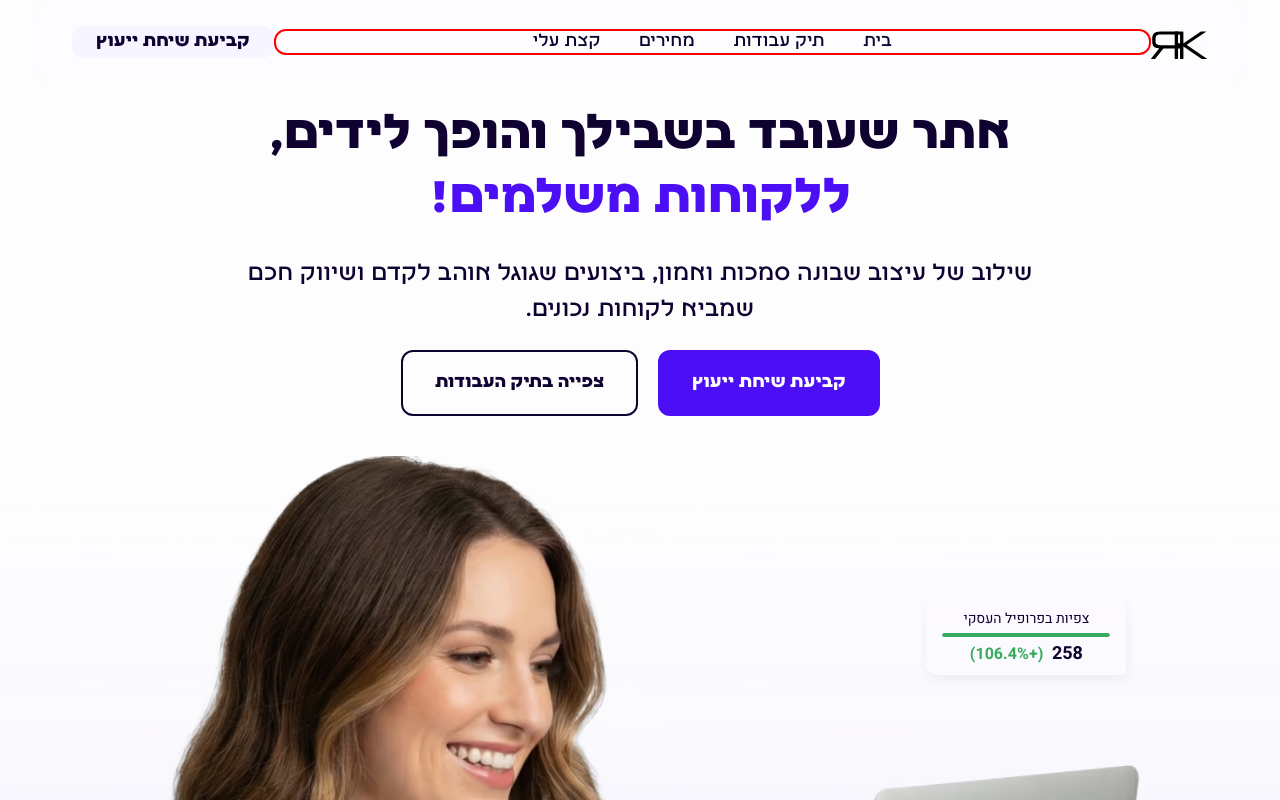
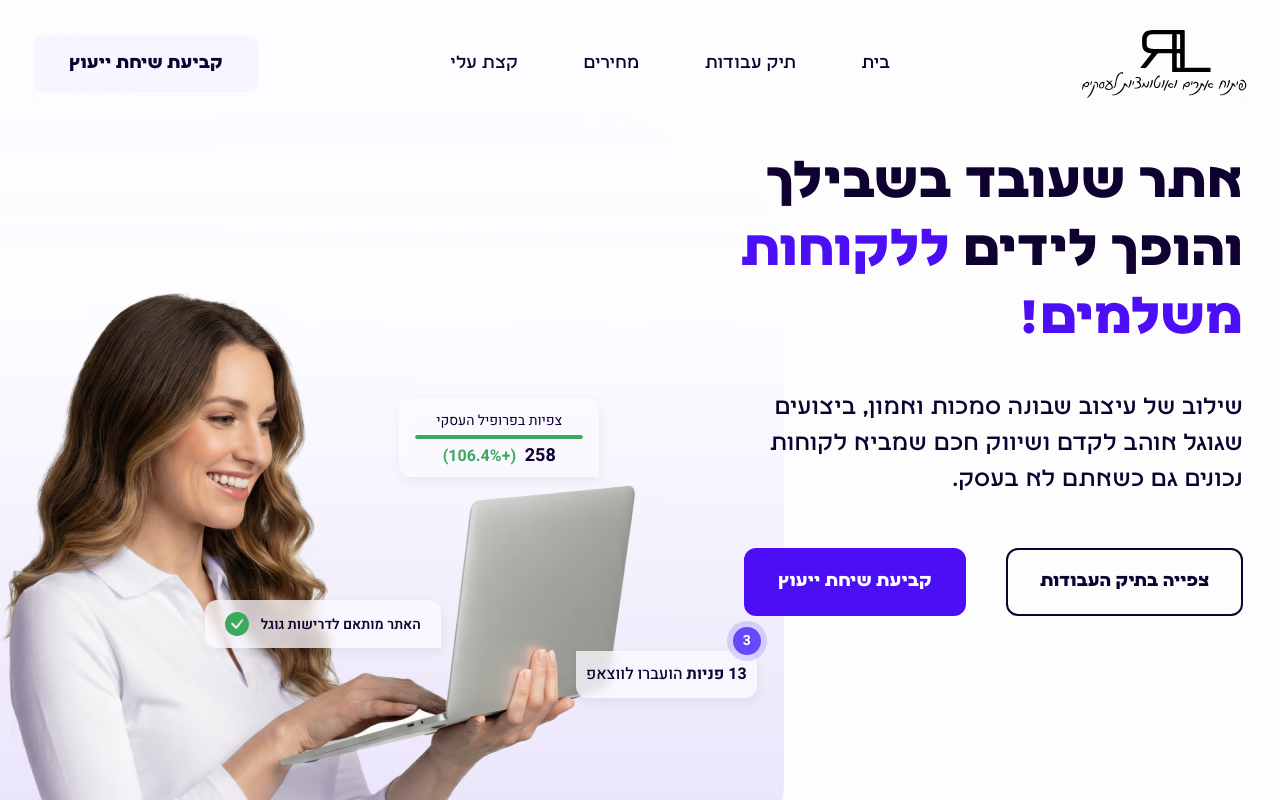
Before and after one commit to RuthKijner/ruth_website_developer, a plain HTML site: page frontend/public/index.html in a window 1280 px wide. Shown: the top 800 px of the page. Drawn offline with Linux system fonts and the light colour scheme.

Commit message:
Adjusting Hero section for desktop

```diff
--- a/frontend/public/index.html
+++ b/frontend/public/index.html
@@ -9,11 +9,23 @@
 <body>
     <header class="site-header">
         <div class="container header-inner">
-                <a href="/" class="logo" aria-label="Home - RK Design">
-                    <svg width="57" height="60" viewBox="0 -7 57 60" fill="none" xmlns="http://www.w3.org/2000/svg">
-                    <path d="M31.7749 42C32.1909 42 32.3989 41.792 32.3989 41.376V15.024C32.3989 14.608 32.1909 14.4 31.7749 14.4H9.45487C6.19087 14.4 3.99887 15.072 2.87887 16.416C1.75887 17.728 1.19887 19.392 1.19887 21.408V24.24C1.19887 25.744 1.39087 26.96 1.77487 27.888C2.12687 28.816 2.76687 29.568 3.69487 30.144C4.62287 30.688 5.93487 31.056 7.63087 31.248C8.04687 31.28 8.12687 31.456 7.87087 31.776L0.142874 41.52L-0.00112724 41.808C-0.00112724 41.936 0.126873 42 0.382874 42H3.45487C3.90287 42 4.23887 41.84 4.46287 41.52L12.1909 31.872C12.4149 31.552 12.7509 31.392 13.1989 31.392H28.4149C28.8309 31.392 29.0389 31.6 29.0389 32.016V41.376C29.0389 41.792 29.2469 42 29.6629 42H31.7749ZM11.3749 28.224C8.91087 28.224 7.16687 27.984 6.14287 27.504C5.08687 26.992 4.55887 26.08 4.55887 24.768V21.888C4.55887 20.416 4.92687 19.328 5.66287 18.624C6.36687 17.92 7.79087 17.568 9.93487 17.568H28.4149C28.8309 17.568 29.0389 17.776 29.0389 18.192V27.6C29.0389 28.016 28.8309 28.224 28.4149 28.224H11.3749Z" fill="black"/>
-                    <path d="M24.3189 42C23.9029 42 23.6949 41.792 23.6949 41.376V15.024C23.6949 14.608 23.9029 14.4 24.3189 14.4H26.4309C26.8469 14.4 27.0549 14.608 27.0549 15.024V25.632C27.0549 26.048 27.2629 26.256 27.6789 26.256H31.7589C32.1749 26.256 32.5589 26.144 32.9109 25.92L49.5189 14.736C49.8709 14.512 50.2549 14.4 50.6709 14.4H54.9909C55.4069 14.4 55.4389 14.512 55.0869 14.736L36.1749 27.504C35.9829 27.6 35.8869 27.712 35.8869 27.84C35.8869 27.904 35.9829 28.016 36.1749 28.176L55.9989 41.664C56.3509 41.888 56.3189 42 55.9029 42H51.4869C51.0709 42 50.6869 41.888 50.3349 41.664L32.8149 29.76C32.4629 29.536 32.0789 29.424 31.6629 29.424H27.6789C27.2629 29.424 27.0549 29.632 27.0549 30.048V41.376C27.0549 41.792 26.8469 42 26.4309 42H24.3189Z" fill="black"/>
-                    </svg>
+               <a href="/" class="logo" aria-label="דף הבית - רות קיז'נר">
+                    <picture>
+                        <source
+                            media="(min-width: 1101px)"
+                            srcset="../assets/svg/logo_desktop.svg"
+                            width="165"
+                            height="66"
+                        >
+
+                        <img
+                            src="../assets/svg/logo.svg"
+                            alt="רות קיז'נר - בניית אתרים ואוטומציה לעסקים"
+                            class="logo-img"
+                            width="57"
+                            height="60"
+                        >
+                    </picture>
                 </a>
 
                 <a href="#consultation" class="btn-secondary nav-cta">
@@ -50,15 +62,16 @@
 
     <main>
         <section class="hero-section" aria-labelledby="hero-title">
-
+            <div class="container hero-inner">
                 <div class="hero-content">
                     <h1 id="hero-title">
-                    אתר שעובד בשבילך והופך לידים,
+                        אתר שעובד בשבילך והופך לידים
                         <span class="highlight">ללקוחות משלמים!</span>
                     </h1>
 
                 <h4 class="hero-subtitle">
-                    שילוב של עיצוב שבונה סמכות ואמון, ביצועים שגוגל אוהב לקדם ושיווק חכם שמביא לקוחות נכונים.
+                        שילוב של עיצוב שבונה סמכות ואמון, ביצועים שגוגל אוהב לקדם ושיווק חכם שמביא לקוחות נכונים<span class="mobile-period">.</span>
+                        <span class="desktop-text"> גם כשאתם לא בעסק.</span>
                     </h4>
 
                     <div class="hero-buttons">
@@ -74,6 +87,14 @@
 
                 <div class="hero-visual">
                     <picture>
+                        <source
+                            media="(min-width: 1101px)"
+                            type="image/avif"
+                            srcset="../assets/img/avif/hero_section_desktop.avif"
+                            width="2252"
+                            height="2444"
+                        >
+
                         <source
                             media="(min-width: 744px)"
                             type="image/avif"
@@ -92,6 +113,11 @@
                             fetchpriority="high"
                         >
                     </picture>
+
+                    <div class="google-bubble bubble">
+                        <span>האתר מותאם לדרישות גוגל</span>
+                        <img src="../assets/svg/check_mark_bubble.svg" alt="" aria-hidden="true" width="24" height="24">
+                    </div>
 
                     <div class="bubble stats-bubble">
                         <span class="bubble-title">צפיות בפרופיל העסקי</span>
@@ -132,6 +158,7 @@
                             <div class="gauge-item">
                                 <div class="gauge-circle">0</div>
                                 <span class="gauge-label">SEO</span>
+                            </div>
                         </div>
                     </div>
                 </div>
--- a/frontend/public/styles.css
+++ b/frontend/public/styles.css
@@ -311,6 +311,15 @@ img {
   margin-inline: var(--margin-inline-mobile);
 }
 
+/* --- Copywriting Visibility (Mobile First) --- */
+.mobile-period {
+    display: inline;
+}
+
+.desktop-text {
+    display: none;
+}
+
 .hero-section {
   display: flex;
   flex-direction: column;
@@ -566,8 +575,8 @@ h1 {
 
 @media (min-height: 892px) {
     .performance-bubble {
-        /* Turn it back on */
         display: block;
+        border-radius: 0 1.2rem 1.2rem 1.2rem;
         z-index: 2;
         bottom: 6%;
         right: 15%;
@@ -1522,6 +1531,14 @@ position: relative;
         margin-inline:clamp(4rem, -38.00rem + 54.69vw, 18rem);
     }
 
+    .mobile-period {
+        display: none; /* Turns off the mid-sentence period */
+    }
+
+    .desktop-text {
+        display: inline; /* Reveals the rest of the sentence */
+    }
+
     h1 {
         font-size: var(--fs-h1-tablet);
         line-height: 1.28;
@@ -2035,23 +2052,24 @@ position: relative;
 ========================================= */
 @media (min-width: 1101px) {
 
-        /* =======================
+    /* =======================
         HEADER & NAVIGATION
     ==========================*/
 
 
-/* .header-inner {
-        border: 2px dashed blue;
-    }
-    .site-header {
+.header-inner {
+        /* border: 2px dashed blue; */
+        padding-top: 2rem;
+    }
+    /* .site-header {
         border: 2px solid red;
 
-    }
- */
+    } */
+
 
 
     .container{
-        padding-inline: 4rem;
+        padding-inline: 0.1rem;
     }
 
     /* Your HTML order is Logo -> CTA -> Nav.
@@ -2066,7 +2084,6 @@ position: relative;
     }
 
     .nav-cta { order: 1; }
-
     /* --- 2. Hide Mobile Elements --- */
     .menu-toggle {
         display: none;
@@ -2074,6 +2091,10 @@ position: relative;
 
     /* --- 3. Flatten the Navigation Container --- */
     .main-nav {
+        order: 2;
+        flex: 1; /* Pushes Logo and CTA to the edges */
+        display: flex;
+        justify-content: center; /* Keeps the link block dead-center in the header */
         position: static; /* Removes absolute positioning */
         height: auto;
 
@@ -2081,21 +2102,18 @@ position: relative;
         background-color: transparent;
         backdrop-filter: none;
         -webkit-backdrop-filter: none;
-
-        /* Force it to always be visible and ignore mobile JS animation states */
         opacity: 1;
         visibility: visible;
         transform: none;
-
-        border: 2px solid red
     }
 
     /* --- 4. Make the List Horizontal --- */
     .nav-list {
-        /* If your site is strictly LTR but you use Hebrew, row-reverse keeps 'בית' on the right */
         flex-direction: row;
-        gap: clamp(2rem, 3vw, 4rem); /* Responsive spacing between links */
-        max-width: none;
+        width: 100%;
+        max-width: 44rem;
+        justify-content: space-between;
+        gap:0;
     }
 
     /* --- 5. Desktop Typography --- */
@@ -2105,8 +2123,119 @@ position: relative;
     }
 
     .btn-secondary {
-        padding: 1.6rem 2.4rem; /* Often looks better slightly wider on desktop */
-    }
-
-
-}
+        padding: 2.8rem 3.6rem; /* Often looks better slightly wider on desktop */
+    }
+
+
+
+    /* ========================
+    HERO SECTION & BUBBLES
+    ===========================*/
+
+    .hero-section {
+        /* ⚠️ CRITICAL: This creates the boundaries for the absolute image */
+        position: relative;
+        flex-direction: row;
+        align-items: center;
+        justify-content: space-between;
+        min-height: 89vh;
+        padding-top: 0;
+
+        /* ⚠️ PREVENTS SCROLLING: Hides the part of the image that gets pushed off-screen */
+        overflow-x: hidden;
+        /* border: 2px solid red; */
+    }
+
+    .hero-content {
+        width: 50%;
+        text-align: right;
+        text-align: right;
+        /* border: 2px dashed blue; */
+        margin-top: -16rem;
+        margin-inline: 0;
+        padding-right: 3.6rem;
+    }
+
+    h1 {
+        font-size: 5.3rem;
+    }
+
+    .hero-subtitle {
+        padding-inline: 0 12rem ;
+        padding-block: 3.6rem 5rem ;
+    }
+
+    /* 2. Button Row Setup */
+    .hero-buttons {
+        display: flex;
+        justify-content: flex-end ;
+        flex-direction: row-reverse;
+        gap: 4rem;
+        margin: 0;
+    }
+
+    .btn-primary,
+    .btn-secondary-outline
+    { padding: 2.1rem 3.2rem }
+
+
+
+    .hero-visual {
+        position: absolute;
+        top: -30%; /* Pulls the image up under the header */
+        left: 16%;
+        transform: translateX(-50%);
+        width: 116rem;
+        z-index: -3;
+        /* border: 2px dashed rgb(179, 0, 255); */
+    }
+
+    .hero-img{
+            aspect-ratio: 0.92 / 1;
+    }
+
+    /* --- Common Bubble Styles --- */
+    .google-bubble {
+        display: flex;
+        flex-direction: row;
+        align-items: center;
+        gap: 1.2rem;
+        border-radius: 1.2rem;
+
+        /* Rough desktop positioning - we will tweak this! */
+        top: 56%;
+        left: 50%;
+        padding: 1.2rem 2rem;
+        border-radius: 1.2rem 1.2rem 0 1.2rem;
+    }
+
+
+    .google-bubble span {
+        font-size: 1.4rem;
+        font-weight: 600;
+        color: var(--txt-color);
+    }
+
+    /* Reposition existing bubbles for Desktop */
+    .stats-bubble {
+        top: 40%;
+        right: 16%;
+    }
+
+    .whatsapp-bubble {
+        top: 60%;
+        left: 82%;
+        border-radius: 0 1.2rem 1.2rem 1.2rem;
+         padding-block: 1.4rem;
+         padding-inline: 1rem;
+    }
+
+    .badge-container {top: -3rem; }
+
+    .performance-bubble {
+        bottom: 20%;
+        right:9%;
+    }
+
+
+}
```
Also changed, not shown: frontend/assets/img/avif/hero_section_desktop.avif (added), frontend/assets/img/png/Frame 79 copy.png (renamed from frontend/assets/img/UX/Frame 79.png), frontend/assets/img/png/Frame 81 copy.png (renamed from frontend/assets/Frame 81.png), frontend/assets/svg/check_mark_bubble.svg (added), frontend/assets/svg/logo_desktop.svg (added), 8 other files. Lines whose indentation alone changed are shown as unchanged.
